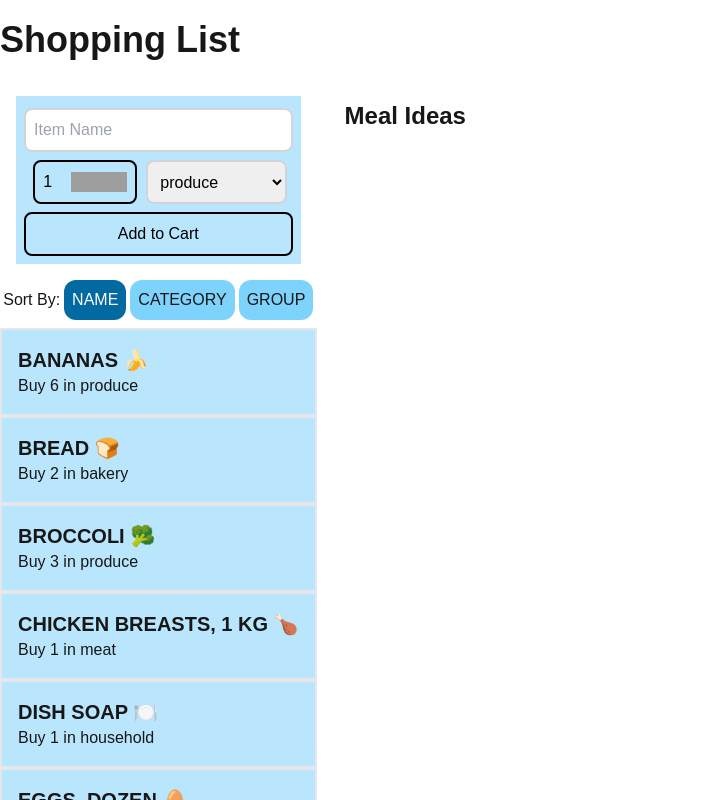
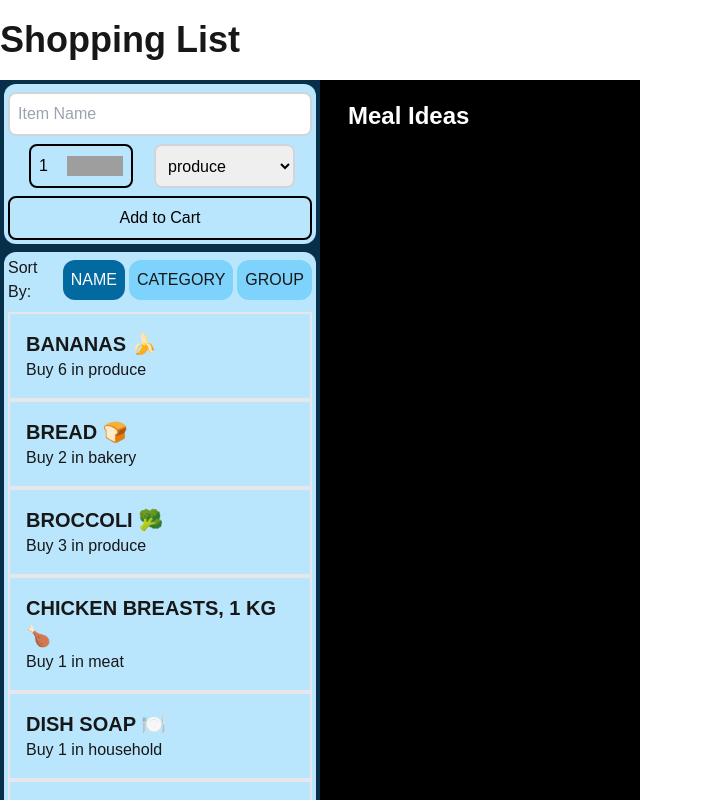
Before and after one commit to teddy-1991/cprg306-assignments, a Next.js app: page /week-8 in a window 1280 px wide. Shown: the top 800 px of the page, without its empty margins (0-703 px from the left). Built offline with nearby package versions, Linux system fonts and the light colour scheme; grey boxes are pictures that could not be loaded.

Commit message:
change some color and layout

```diff
--- a/app/week-8/item-list.js
+++ b/app/week-8/item-list.js
@@ -32,7 +32,7 @@ export default function ItemList({ items, onItemSelect }) {
   });
 
   return (
-    <div className="flex justify-center flex-col">
+    <div className="bg-sky-200 m-1 p-1 rounded-xl">
       <div className="flex justify-center items-center">
         <h2>Sort By:</h2>
         <button className={`rounded-xl ml-1 p-2 ${sortBy === "name" ? "bg-sky-700 text-white" : "bg-sky-300"}`}
--- a/app/week-8/new-item.js
+++ b/app/week-8/new-item.js
@@ -34,7 +34,7 @@ export default function NewItem({ onAddItem }) {
 
     return (
         <div className = "flex justify-center">
-            <form className="p-2 m-4 bg-sky-200 text-black max-w-sm w-full h-auto"onSubmit={handleSubmit}>
+            <form className="m-1 p-1 rounded-xl bg-sky-200 text-black max-w-sm w-full h-auto"onSubmit={handleSubmit}>
                 <label htmlFor="name">
                     <input className="w-full mt-1 border-2 border-gray-300 p-2 rounded-lg" id="name" type="text" placeholder="Item Name" value={name} required onChange={(event) => setName(event.target.value)} />
                 </label>
--- a/app/week-8/page.js
+++ b/app/week-8/page.js
@@ -21,14 +21,16 @@ export default function Page() {
 
     return (
         <main>
+            <div>
                 <h1 className = "text-4xl font-bold my-5">Shopping List</h1>
                 <div className = "flex">
-                <div>
+                    <div className = "w-1/4 bg-sky-950">
                         <NewItem onAddItem={handleAddItem} />
                         <ItemList items={items} onItemSelect={handleItemSelect} />
                     </div>
-                <div>
+                    <div className = "w-1/4 bg-black text-white">
                         <MealIdeas ingredient={selectedItemName} />
+                    </div>
                 </div>
             </div>
         </main>
```
Lines whose indentation alone changed are shown as unchanged.
